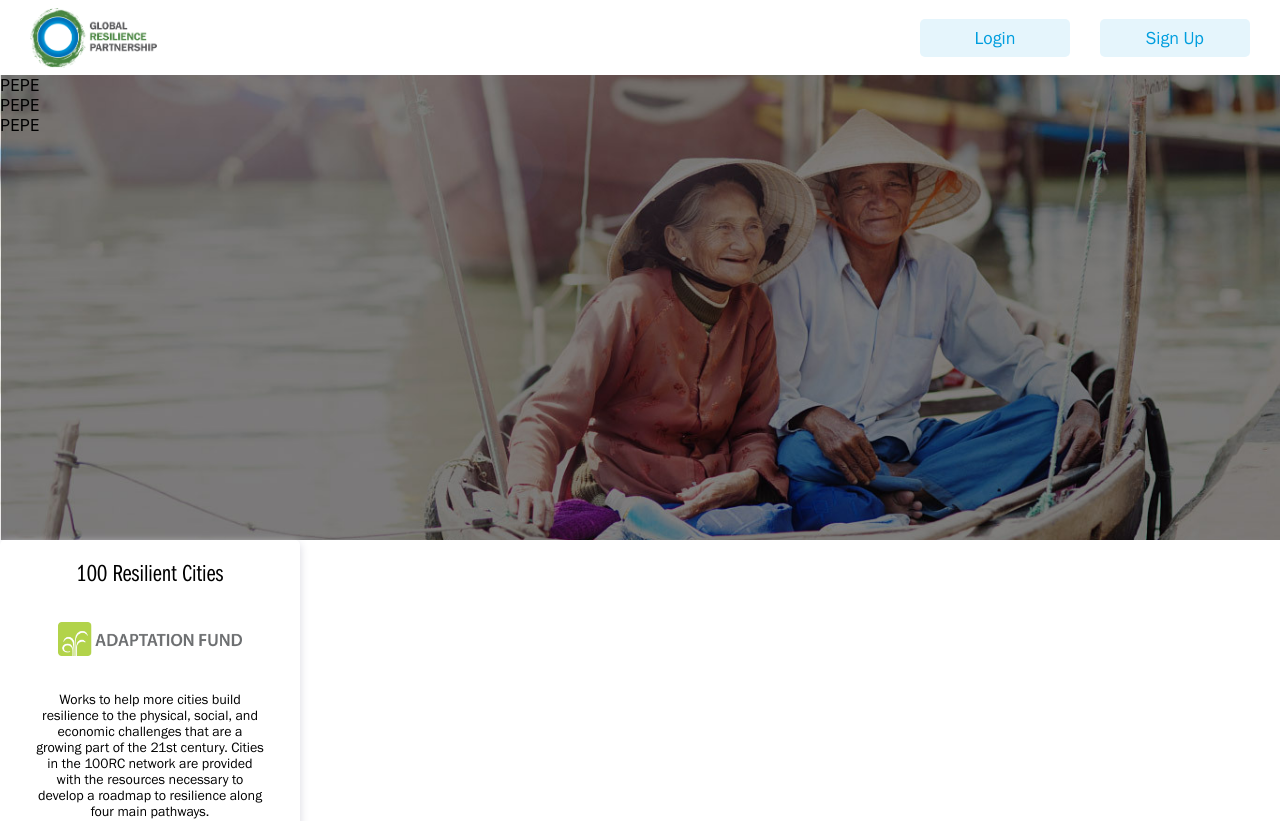
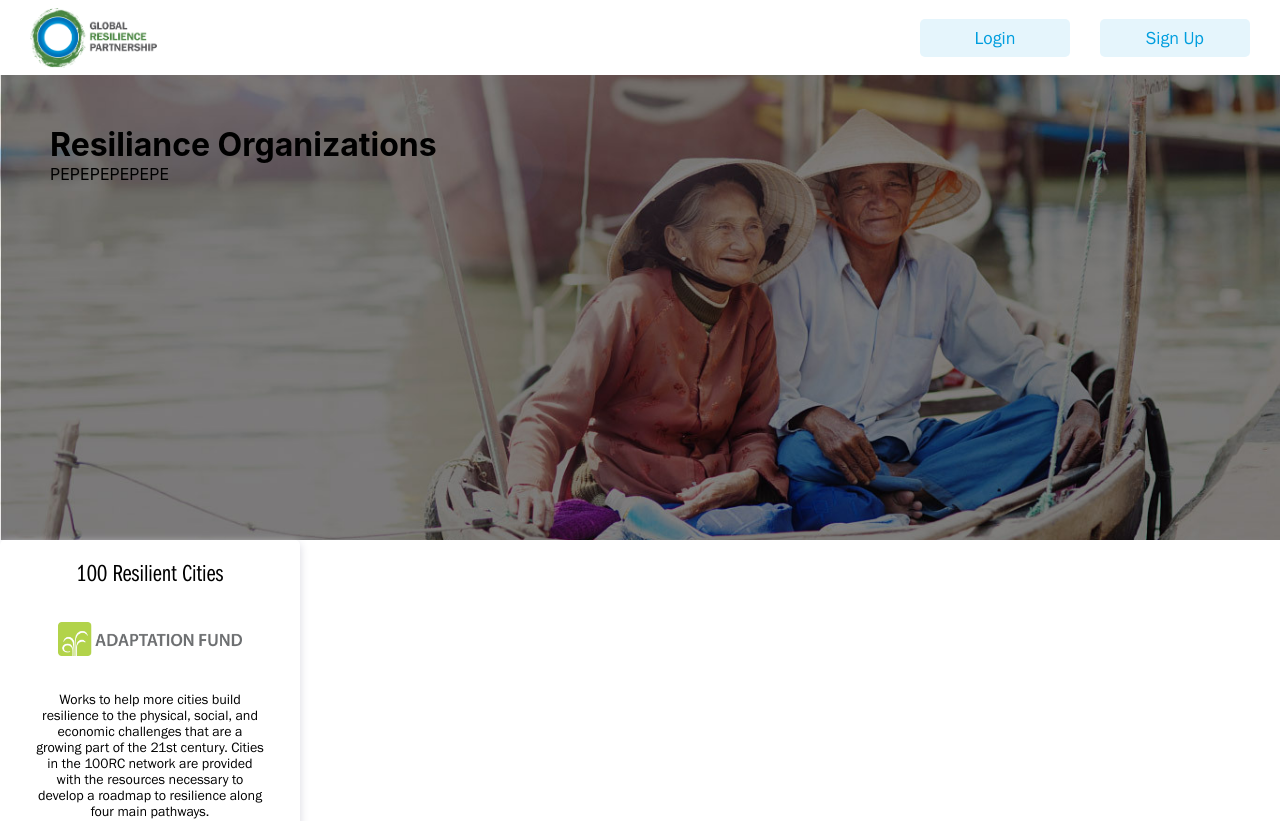
Before and after one commit to victholerus98/HI-x-GRP, a React (Create React App) app: page / in a window 1280 px wide. Shown: the top 821 px of the page. Built offline with nearby package versions, Linux system fonts and the light colour scheme.

Commit message:
sending info down to infographics

```diff
--- a/src/App.js
+++ b/src/App.js
@@ -1,23 +1,26 @@
-import React from "react"
-import "./App.scss"
-import Data from "./assets/initiative.json"
+import React from "react";
+import "./App.scss";
+import Data from "./assets/initiative.json";
 import Infographic from "./components/Infographic";
 
 //components
-import Navbar from "./components/Navbar"
-import Cards from "./components/Cards"
+import Navbar from "./components/Navbar";
+import Cards from "./components/Cards";
 
 function App() {
-  const data = Data
-  const dataLength = data.length
-  console.log(dataLength)
+  const totalOrganizations = Data.length;
+  // const partnerArray = Data.filter((object) => {
+  //   return object.Type.search("partnership") > -1;
+  // });
+  // console.log(partnerArray.length);
+
   return (
     <div className="App">
       <Navbar />
-      <Infographic />
-      <Cards data={data} />
+      <Infographic totalOrg={totalOrganizations} partners={50} />
+      <Cards data={Data} />
     </div>
-  )
+  );
 }
 
-export default App
+export default App;
--- a/src/components/Infocards.js
+++ b/src/components/Infocards.js
@@ -1,11 +1,7 @@
 import React from "react";
 
-const Infocards = ({}) => {
-
-    return (
-        <div>PEPE</div>
-
-    )
-}
+const Infocards = () => {
+  return <div>PEPE</div>;
+};
 
 export default Infocards;
--- a/src/components/Infographic.js
+++ b/src/components/Infographic.js
@@ -1,18 +1,18 @@
 import React from "react";
 import Infocards from "./Infocards";
 import "./styles/infographic.scss";
-import background from "../assets/background_img.jpg";
 
-
-const Infographic = () => {
-    return(
-        <div className="infographic">
-            <Infocards />
-            <Infocards />
-            <Infocards />
-        </div>
-    )
-}
+const Infographic = ({ totalOrg, partners }) => {
+  return (
+    <div className="infographic">
+      <h1>Resiliance Organizations</h1>
+      <div className="innerInfo">
+        <Infocards />
+        <Infocards />
+        <Infocards />
+      </div>
+    </div>
+  );
+};
 
 export default Infographic;
-//<img src={background} alt="background-image"></img>
--- a/src/components/styles/infographic.scss
+++ b/src/components/styles/infographic.scss
@@ -4,4 +4,12 @@
   background: url("../../assets/background_img.jpg") no-repeat center;
   background-size: cover;
   height: 465px;
+  display: flex;
+  flex-direction: column;
+  padding: 50px;
+
+  .innerInfo {
+    display: flex;
+    flex-direction: row;
+  }
 }
```
